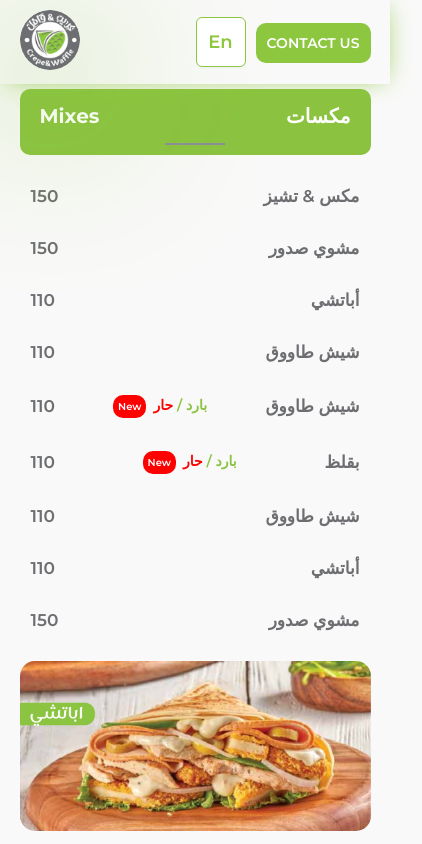
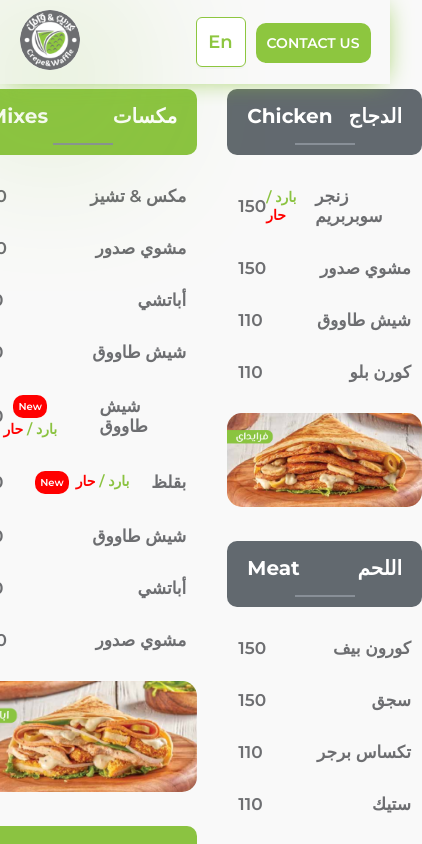
Before and after one commit to AminaAbdElAzeez/react-web-menu, a React (Vite) app: page /cairo in a window 390 px wide. Shown: the top 844 px of the page, 422 px wide, since content can reach past the window. Built offline with nearby package versions, Linux system fonts and the light colour scheme.

Commit message:
update on menu col

```diff
--- a/src/Routes/Almahala/Almahala.jsx
+++ b/src/Routes/Almahala/Almahala.jsx
@@ -2,12 +2,13 @@ import image8 from "../../assets/footer.png";
 import MenuSection from "../../components/MenuSection/MenuSection";
 import { menuItems } from "../../components/Data/Cairo.jsx";
 import Header from "../../components/Header/Header.jsx";
+import { useTranslation } from "react-i18next";
 
 function Almahala() {
+  const { t } = useTranslation();
   return (
     <section className="cairo-page">
-      <Header title={"MENU ALMAHALA"} />
-      <div className="container">
+      <Header title={t("almahalaMenu")} />
         <div className="pages-menu-content">
           <div className="pages-menu-left">
             {menuItems
@@ -27,7 +28,6 @@ function Almahala() {
         <div className="cairo-img">
           <img src={image8} alt="footer" />
         </div>
-      </div>
     </section>
   );
 }
--- a/src/Routes/Cairo/Cairo.css
+++ b/src/Routes/Cairo/Cairo.css
@@ -2,13 +2,13 @@
   display: flex;
   justify-content: center;
   align-items: flex-start;
-  flex-direction: column;
+  /* flex-direction: column; */
 
-  gap: 50px;
+  gap: 30px;
 }
 .pages-menu-left,
 .pages-menu-right {
-  width: 100%;
+  width: 48%;
 }
 .cairo-img {
   width: 100%;
@@ -30,11 +30,11 @@
   -o-border-radius: 20pz;
 }
 @media screen and (max-width: 767px) {
-  .pages-menu-content {
+  /* .pages-menu-content {
     display: flex;
     flex-direction: column;
     justify-content: flex-start;
-    gap: 50px;
+    gap: 50px; */
   }
   .pages-menu-left,
   .pages-menu-right {
--- a/src/Routes/Cairo/Cairo.jsx
+++ b/src/Routes/Cairo/Cairo.jsx
@@ -3,12 +3,13 @@ import image8 from "../../assets/footer.png";
 import MenuSection from "../../components/MenuSection/MenuSection";
 import { menuItems } from "../../components/Data/Cairo.jsx";
 import Header from "../../components/Header/Header.jsx";
+import { useTranslation } from "react-i18next";
 
 function Cairo() {
+    const { t } = useTranslation();
   return (
     <section className="cairo-page">
-      <Header title={"MENU CAIRO"} />
-      <div className="container">
+      <Header title={t("cairoMenu")} />
         <div className="pages-menu-content">
           <div className="pages-menu-left">
             {menuItems
@@ -28,7 +29,6 @@ function Cairo() {
         <div className="cairo-img">
           <img src={image8} alt="footer" />
         </div>
-      </div>
     </section>
   );
 }
--- a/src/Routes/Tanta/Tanta.jsx
+++ b/src/Routes/Tanta/Tanta.jsx
@@ -2,12 +2,13 @@ import image8 from "../../assets/footer.png";
 import MenuSection from "../../components/MenuSection/MenuSection";
 import { menuItems } from "../../components/Data/Cairo.jsx";
 import Header from "../../components/Header/Header.jsx";
+import { useTranslation } from "react-i18next";
 
 function Tanta() {
+      const { t } = useTranslation();
   return (
     <section className="cairo-page">
-      <Header title={"MENU TANTA"} />
-      <div className="container">
+      <Header title={t("tantaMenu")} />
         <div className="pages-menu-content">
           <div className="pages-menu-left">
             {menuItems
@@ -27,7 +28,6 @@ function Tanta() {
         <div className="cairo-img">
           <img src={image8} alt="footer" />
         </div>
-      </div>
     </section>
   );
 }
--- a/src/Routes/Zagazig/Zagazig.jsx
+++ b/src/Routes/Zagazig/Zagazig.jsx
@@ -2,12 +2,14 @@ import image8 from "../../assets/footer.png";
 import MenuSection from "../../components/MenuSection/MenuSection";
 import { menuItems } from "../../components/Data/Cairo.jsx";
 import Header from "../../components/Header/Header.jsx";
+import { useTranslation } from "react-i18next";
 
 function Zagazig() {
+        const { t } = useTranslation();
+
   return (
     <section className="cairo-page">
-      <Header title={"MENU ZAGAZIG"} />
-      <div className="container">
+      <Header title={t("zagazigMenu")} />
         <div className="pages-menu-content">
           <div className="pages-menu-left">
             {menuItems
@@ -27,7 +29,6 @@ function Zagazig() {
         <div className="cairo-img">
           <img src={image8} alt="footer" />
         </div>
-      </div>
     </section>
   );
 }
--- a/src/components/About/About.css
+++ b/src/components/About/About.css
@@ -1,6 +1,6 @@
 .about {
-  margin-bottom: 80px;
-  padding: 50px 0;
+  margin-bottom: 10px;
+  padding: 50px 0 20px 0;
 }
 .about-content {
   display: flex;
--- a/src/components/Cards/Cards.css
+++ b/src/components/Cards/Cards.css
@@ -81,3 +81,8 @@
     -o-transform: translateX(-10px);
   }
 }
+.modalLarge {
+  width: 95% !important;
+  height: auto;
+  overflow: hidden;
+}
--- a/src/components/Cards/Cards.jsx
+++ b/src/components/Cards/Cards.jsx
@@ -15,11 +15,14 @@ import Zagazig from "../../Routes/Zagazig/Zagazig";
 import Tanta from "../../Routes/Tanta/Tanta";
 import Almahala from "../../Routes/Almahala/Almahala";
 
+
 function Cards() {
   const [isModalOpen, setIsModalOpen] = useState(false);
   const [modalContent, setModalContent] = useState(null);
   const [selectedBranch, setSelectedBranch] = useState(null);
   const { t, i18n } = useTranslation();
+  const [isLargeModal, setIsLargeModal] = useState(false);
+
 
   const showBranchesModal = () => {
     setModalContent(<BranchesName onBranchSelect={handleBranchSelect} />);
@@ -29,9 +32,11 @@ function Cards() {
   const showMenusModal = () => {
     setModalContent(<MenusName onMenuSelect={handleMenuSelect} />);
     setIsModalOpen(true);
+    setIsLargeModal(false);
   };
 
   const handleMenuSelect = (menu) => {
+    setIsLargeModal(true);
     switch (menu) {
       case "Cairo":
         setModalContent(<Cairo />);
@@ -47,6 +52,7 @@ function Cards() {
         break;
       default:
         setModalContent(null);
+        setIsLargeModal(false);
     }
   };
 
@@ -59,6 +65,7 @@ function Cards() {
     setIsModalOpen(false);
     setModalContent(null);
     setSelectedBranch(null);
+    setIsLargeModal(false);
   };
 
   return (
@@ -119,11 +126,11 @@ function Cards() {
       </div>
 
       <Modal
-        title={selectedBranch ? t("detailsBranch") : t("details")}
         open={isModalOpen}
         onCancel={handleCloseModal}
         footer={null}
         style={{ overflow: "hidden" }}
+        className={isLargeModal ? "modalLarge" : ""}
       >
         {modalContent}
       </Modal>
--- a/src/components/MenuItem/MenuItem.css
+++ b/src/components/MenuItem/MenuItem.css
@@ -39,7 +39,7 @@
   -moz-border-radius: 10px;
   -ms-border-radius: 10px;
   -o-border-radius: 10px;
-  margin-right: 18px;
+  margin: 0 10px;
 }
 .hot-cold {
   display: inline-block;
```
